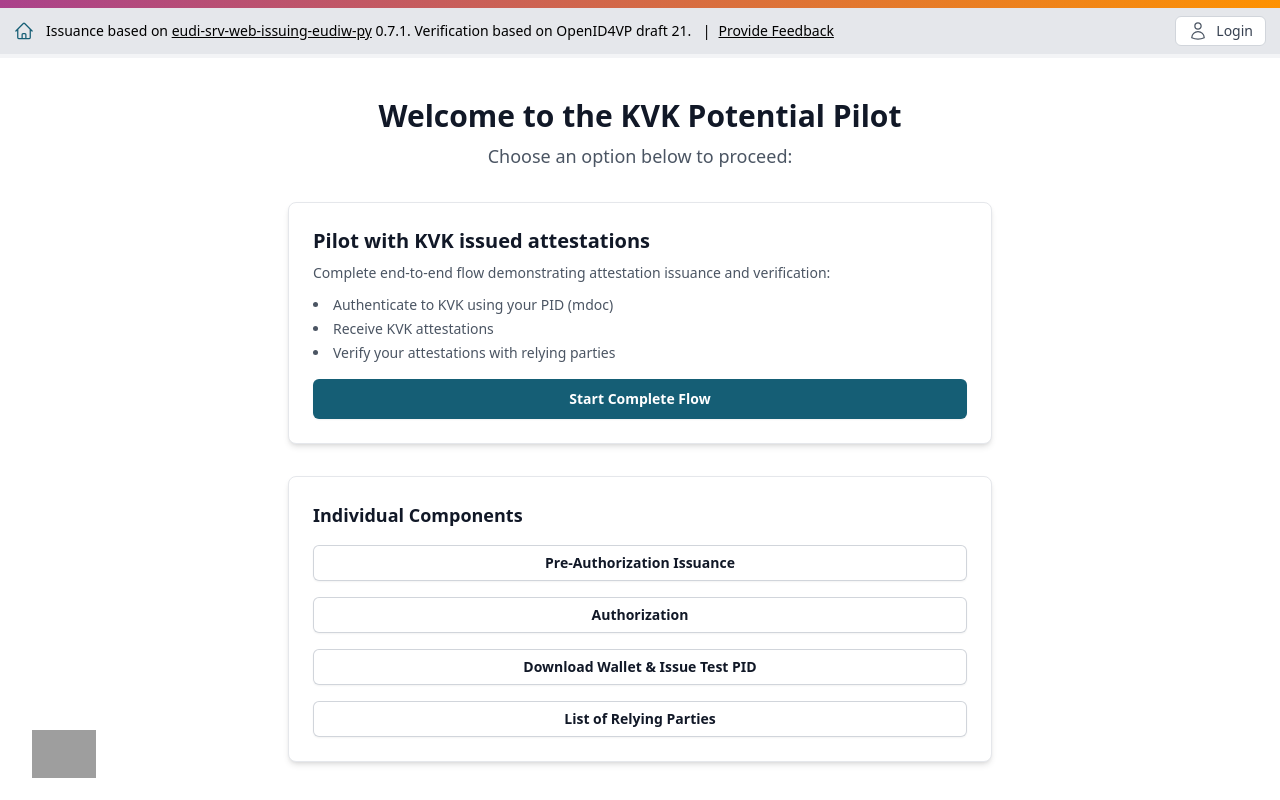
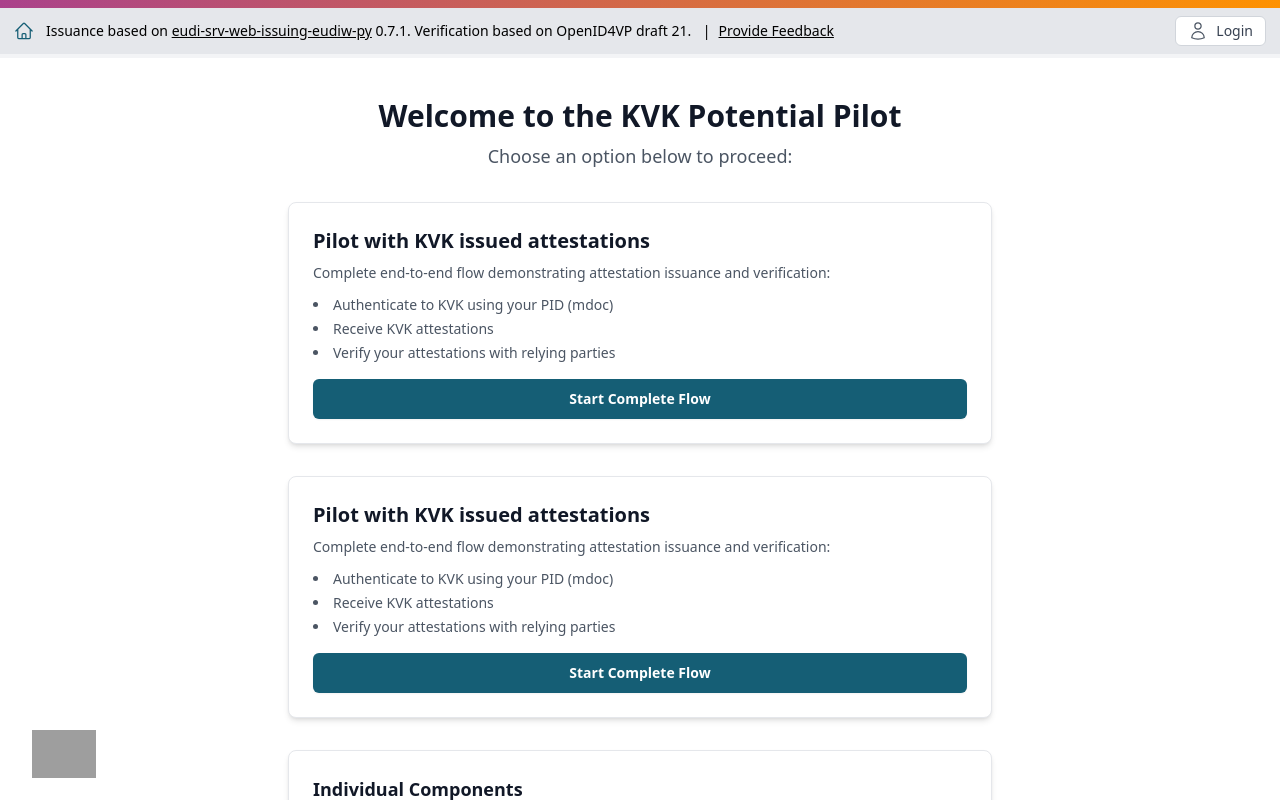
Before and after one commit to Nieuwlaar/kvk-issuance-ui, a Vue app: page / in a window 1280 px wide. Shown: the top 800 px of the page. Built offline with nearby package versions, Linux system fonts and the light colour scheme; grey boxes are pictures that could not be loaded.

Commit message:
removed PoR added Issuance

```diff
--- a/src/views/AuthorizationFlowView.vue
+++ b/src/views/AuthorizationFlowView.vue
@@ -68,7 +68,7 @@
             <!-- Back button when in flow -->
             <router-link
               v-if="isInFlow"
-              to="/login?flow=por"
+              to="/login?flow=issuance"
               class="text-cyan-800 hover:text-cyan-900 font-medium flex items-center"
             >
               <span aria-hidden="true" class="mr-1">←</span>
@@ -78,7 +78,7 @@
             <!-- Continue button when in flow -->
             <router-link
               v-if="isInFlow"
-              to="/relying-party?flow=por"
+              to="/relying-party?flow=issuance"
               class="rounded-md bg-cyan-800 px-3.5 py-2.5 text-sm font-semibold text-white shadow-sm hover:bg-cyan-700 focus-visible:outline focus-visible:outline-2 focus-visible:outline-offset-2 focus-visible:outline-cyan-800"
             >
               Continue to Verification
@@ -454,7 +454,7 @@ const requestCompanyRegistration = async () => {
 
 onMounted(() => {
   // Check if we're in the PoR flow
-  if (route.query.flow === 'por') {
+  if (route.query.flow === 'issuance') {
     isInFlow.value = true
     flowStore.startFlow()
     flowStore.setCurrentStep('authorization')
--- a/src/views/HomeView.vue
+++ b/src/views/HomeView.vue
@@ -22,6 +22,25 @@
           </div>
           <router-link
             to="/login?flow=por"
+            class="w-full inline-flex justify-center rounded-md bg-cyan-800 px-4 py-2.5 text-sm font-semibold text-white shadow-sm hover:bg-cyan-700 focus-visible:outline focus-visible:outline-2 focus-visible:outline-offset-2 focus-visible:outline-cyan-800"
+          >
+            Start Complete Flow
+          </router-link>
+        </div>
+
+        <!-- KVK Issuance Pilot Flow -->
+        <div class="bg-white rounded-lg shadow-md border border-gray-200 overflow-hidden p-6 mb-8">
+          <div class="mb-4">
+            <h2 class="text-xl font-semibold text-gray-900">Pilot with KVK issued attestations</h2>
+            <p class="mt-2 text-sm text-gray-600">Complete end-to-end flow demonstrating attestation issuance and verification:</p>
+            <ul class="mt-3 list-disc list-inside text-sm text-gray-600 space-y-1">
+              <li>Authenticate to KVK using your PID (mdoc)</li>
+              <li>Receive KVK attestations</li>
+              <li>Verify your attestations with relying parties</li>
+            </ul>
+          </div>
+          <router-link
+            to="/login?flow=issuance"
             class="w-full inline-flex justify-center rounded-md bg-cyan-800 px-4 py-2.5 text-sm font-semibold text-white shadow-sm hover:bg-cyan-700 focus-visible:outline focus-visible:outline-2 focus-visible:outline-offset-2 focus-visible:outline-cyan-800"
           >
             Start Complete Flow
--- a/src/views/LoginView.vue
+++ b/src/views/LoginView.vue
@@ -37,10 +37,10 @@
                 <!-- Continue Button for Flow -->
                 <div v-if="isInFlow" class="px-6 pt-2 pb-6">
                   <router-link
-                    to="/authorization?flow=por"
+                    to="/authorization?flow=issuance"
                     class="flex items-center justify-center px-4 py-2 bg-cyan-800 rounded-lg hover:bg-cyan-700 w-full"
                   >
-                    <span class="flex-1 text-center font-medium text-white">Continue to Get PoR</span>
+                    <span class="flex-1 text-center font-medium text-white">Continue to Get Issuance</span>
                     <span aria-hidden="true" class="text-white ml-1">→</span>
                   </router-link>
                 </div>
@@ -174,6 +174,10 @@ onMounted(() => {
 
   // Check if we're in the PoR flow
   if (route.query.flow === 'por') {
+    isInFlow.value = true
+    flowStore.startFlow()
+    flowStore.setCurrentStep('login')
+  } else if (route.query.flow === 'issuance') {
     isInFlow.value = true
     flowStore.startFlow()
     flowStore.setCurrentStep('login')
--- a/src/views/RelyingPartyView.vue
+++ b/src/views/RelyingPartyView.vue
@@ -109,7 +109,7 @@
             <!-- Flow Navigation -->
             <div v-if="isInFlow" class="mt-8 flex justify-between">
               <router-link
-                to="/authorization?flow=por"
+                to="/authorization?flow=issuance"
                 class="text-cyan-800 hover:text-cyan-900 font-medium flex items-center"
               >
                 <span aria-hidden="true" class="mr-1">←</span>
@@ -149,6 +149,10 @@ onMounted(() => {
     isInFlow.value = true
     flowStore.startFlow()
     flowStore.setCurrentStep('relying-party')
+  } else if (route.query.flow === 'issuance') {
+    isInFlow.value = true
+    flowStore.startFlow()
+    flowStore.setCurrentStep('relying-party')
   } else {
     isInFlow.value = false
   }
--- a/src/views/WalletView.vue
+++ b/src/views/WalletView.vue
@@ -41,7 +41,7 @@
             <!-- Continue Button for Flow -->
             <div v-if="isInFlow" class="mt-8 flex justify-end">
               <router-link
-                to="/login?flow=por"
+                to="/login?flow=issuance"
                 class="rounded-md bg-cyan-800 px-5 py-2.5 text-sm font-semibold text-white shadow-sm hover:bg-cyan-700 focus-visible:outline focus-visible:outline-2 focus-visible:outline-offset-2 focus-visible:outline-cyan-800"
               >
                 Continue to Authentication
@@ -69,6 +69,10 @@ const isInFlow = ref(false)
 onMounted(() => {
   // Check if we're in the PoR flow
   if (route.query.flow === 'por') {
+    isInFlow.value = true
+    flowStore.startFlow()
+    flowStore.setCurrentStep('wallet')
+  } else if (route.query.flow === 'issuance') {
     isInFlow.value = true
     flowStore.startFlow()
     flowStore.setCurrentStep('wallet')
```
